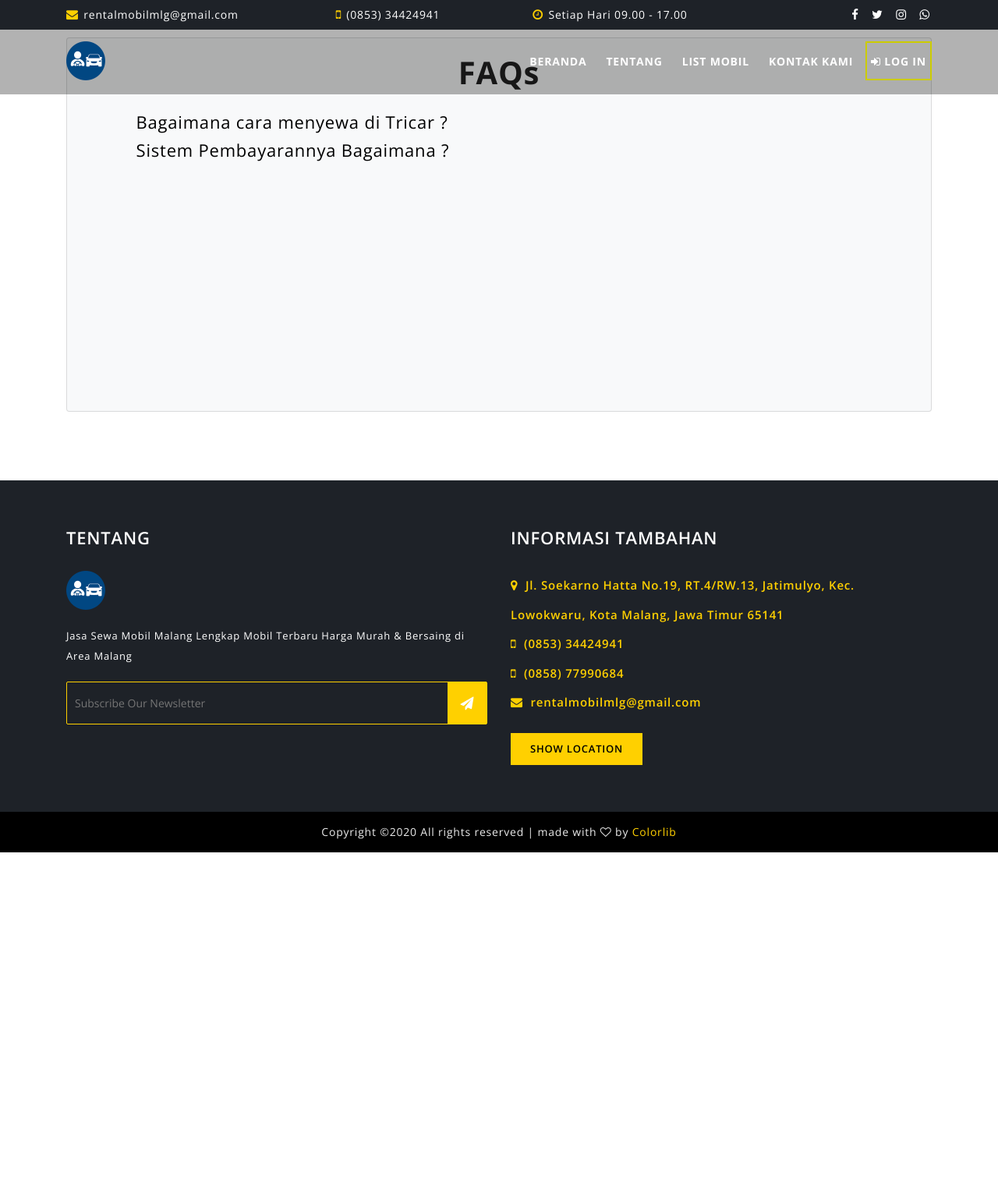
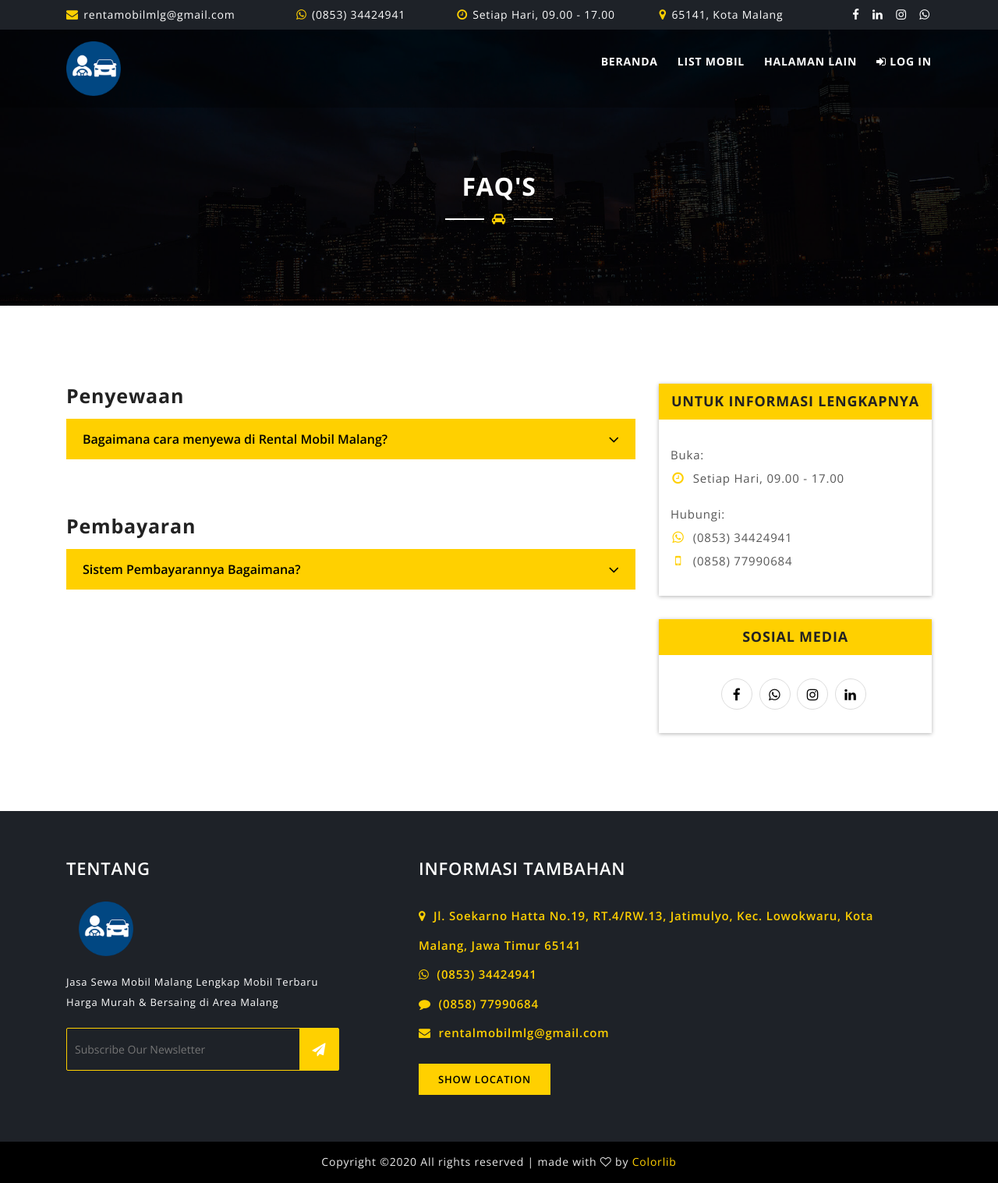
Before and after one commit to rezarinaldi/rentbil, a CodeIgniter app: page /rentbil/customer/rental/faqs in a window 1280 px wide. Shown: the whole page at 78% size. Before the commit the page ends 1093 px from the top, so only its background shows below. Run offline with CodeIgniter, Linux system fonts and the light colour scheme; some libraries are stand-ins or nearby versions.

Commit message:
update tampilan customer, add fitur kirim pesan

```diff
--- a/application/controllers/admin/Dashboard.php
+++ b/application/controllers/admin/Dashboard.php
@@ -14,7 +14,7 @@ class Dashboard extends CI_Controller
     public function index()
     {
         $data['title'] = 'Dashboard';
-        $data['pesan'] = $this->pesan_model->get_data('pesan')->result();
+        $data['pesan'] = $this->pesan_model->get_data_user('pesan')->result();
         $data['transaksi'] = $this->transaksi_model->get_data_transaksi()->result();
 
         $this->load->view('template_admin/header', $data);
--- a/application/controllers/admin/Data_Mobil.php
+++ b/application/controllers/admin/Data_Mobil.php
@@ -14,7 +14,6 @@ class Data_Mobil extends CI_Controller
     {
         $data['title'] = 'Data Mobil';
         $data['mobil'] = $this->mobil_model->get_data_type('mobil')->result();
-        $data['type'] = $this->mobil_model->get_data('type')->result();
 
         $this->load->view('template_admin/header', $data);
         $this->load->view('template_admin/sidebar');
--- a/application/controllers/admin/Data_Pesan.php
+++ b/application/controllers/admin/Data_Pesan.php
@@ -15,7 +15,7 @@ class Data_Pesan extends CI_Controller
     public function index()
     {
         $data['title'] = 'Data Pesan';
-        $data['pesan'] = $this->pesan_model->get_data('pesan')->result();
+        $data['pesan'] = $this->pesan_model->get_data_user('pesan')->result();
 
         $this->load->view('template_admin/header', $data);
         $this->load->view('template_admin/sidebar');
--- a/application/controllers/customer/Dashboard.php
+++ b/application/controllers/customer/Dashboard.php
@@ -13,7 +13,6 @@ class Dashboard extends CI_Controller
     {
         $data['title'] = 'Home';
         $data['mobil'] = $this->mobil_model->get_data_type('mobil')->result();
-        $data['type'] = $this->user_model->get_data('type')->result();
 
         $this->load->view('template_customer/header', $data);
         $this->load->view('customer/dashboard', $data);
--- a/application/controllers/customer/Rental.php
+++ b/application/controllers/customer/Rental.php
@@ -4,10 +4,18 @@ defined('BASEPATH') or exit('No direct script access allowed');
 
 class Rental extends CI_Controller
 {
+    public function __construct()
+    {
+        parent::__construct();
+        $this->load->model('user_model');
+        $this->load->model('transaksi_model');
+        $this->load->model('rental_model');
+        $this->load->model('pesan_model');
+    }
+
     public function tambah_rental($id)
     {
         check_not_login();
-        $this->load->model('user_model');
 
         $data['title'] = 'Tambah Rental';
         $data['detail'] = $this->user_model->ambil_id_mobil($id);
@@ -20,7 +28,6 @@ class Rental extends CI_Controller
     public function tambah_rental_ready($id)
     {
         check_not_login();
-        $this->load->model('user_model');
 
         $data['detail'] = $this->user_model->ambil_id_mobil($id);
 
@@ -32,8 +39,8 @@ class Rental extends CI_Controller
     public function tambah_rental_ready_simpan()
     {
         check_not_login();
+
         $id_mobil = $this->input->post('id_mobil');
-        $this->load->model('user_model');
         $mobil = $this->user_model->ambil_id_mobil($id_mobil);
         $tgl_sewa = $this->input->post('tgl_sewa');
         $tgl_kembali = $this->input->post('tgl_kembali');
@@ -53,8 +60,6 @@ class Rental extends CI_Controller
     public function tambah_rental_simpan()
     {
         check_not_login();
-        $this->load->model('transaksi_model');
-        $this->load->model('rental_model');
 
         $id_user = $this->input->post('id_user');
         $id_mobil = $this->input->post('id_mobil');
@@ -109,7 +114,6 @@ class Rental extends CI_Controller
     public function riwayat_sewa()
     {
         check_not_login();
-        $this->load->model('rental_model');
 
         $data['title'] = 'Riwayat Sewa';
 
@@ -123,6 +127,7 @@ class Rental extends CI_Controller
     public function konfirmasi_pembayaran($id)
     {
         check_not_login();
+
         $data['id_transaksi'] = $id;
         $data['title'] = 'Konfirmasi Pembayaran';
 
@@ -134,7 +139,6 @@ class Rental extends CI_Controller
     public function konfirmasi_pembayaran_simpan()
     {
         check_not_login();
-        $this->load->model('transaksi_model');
 
         $id_transaksi = $this->input->post('id_transaksi');
 
@@ -186,4 +190,32 @@ class Rental extends CI_Controller
         $this->load->view('customer/faqs');
         $this->load->view('template_customer/footer');
     }
+
+    public function kotak_pesan()
+    {
+        check_not_login();
+
+        $data['title'] = 'Kotak Pesan';
+        $data['user'] = $this->user_model->get_data('user')->result();
+
+        $this->load->view('template_customer/header', $data);
+        $this->load->view('customer/kotak_pesan');
+        $this->load->view('template_customer/footer');
+    }
+
+    public function kirim_pesan()
+    {
+        check_not_login();
+
+        $this->pesan_model->insert_data('pesan');
+
+        $this->session->set_flashdata('pesan', '
+                <div class="alert alert-success alert-dismissible fade show" role="alert">
+                Pesan Berhasil Dikirim
+                <button type="button" class="close" data-dismiss="alert" aria-label="Close">
+                <span aria-hidden="true">&times;</span>
+                </button>
+                </div>');
+        redirect('customer/rental/kotak_pesan');
+    }
 }
--- a/application/models/Pesan_model.php
+++ b/application/models/Pesan_model.php
@@ -1,6 +1,6 @@
 <?php
 
-defined('BASEPATH') OR exit('No direct script access allowed');
+defined('BASEPATH') or exit('No direct script access allowed');
 
 class Pesan_model extends CI_Model
 {
@@ -12,15 +12,26 @@ class Pesan_model extends CI_Model
 
     public function get_data_user()
     {
-        $this->db->select('pesan.id_pesan, pesan.nama, pesan.email, pesan.no_telp, pesan.isi_pesan, pesan.tgl_posting, pesan.status, user.nama, user.email');
+        $this->db->select('pesan.id_pesan, pesan.id_user, pesan.isi_pesan, pesan.tgl_posting, pesan.status, user.nama, user.email, user.no_telp');
         $this->db->from('pesan');
         $this->db->join('user', 'user.id_user = pesan.id_user');
         $query = $this->db->get();
         return $query;
     }
 
-    public function insert_data($data, $table)
+    public function insert_data($table)
     {
+        $id_pesan = $this->input->post('id_pesan');
+        $isi_pesan = $this->input->post('isi_pesan');
+        $status = 0;
+
+        $data = array(
+            'id_pesan' => $id_pesan,
+            'id_user' => $this->session->userdata('id_user'),
+            'isi_pesan' => $isi_pesan,
+            'status' => $status
+        );
+
         $this->db->insert($table, $data);
     }
 
--- a/application/views/customer/faqs.php
+++ b/application/views/customer/faqs.php
@@ -1,34 +1,119 @@
-<div class="container mt-5 mb-5" style="min-height: 65vh">
-	<div class="card bg-light" style="min-height: 60vh">
-
-		<div class="card-body">
-			<h1 class="text-center font-weight-bold">FAQs</h1>
-			<br>
-			<p class="ml-5">
-				<a data-toggle="collapse" href="#collapseExample" role="button" aria-expanded="false"
-					aria-controls="collapseExample" style="text-decoration: none; color: black; font-size: 22px">
-					<i class="fas fa-plus"></i> Bagaimana cara menyewa di Tricar ?
-				</a>
-			</p>
-			<div class="collapse ml-5" id="collapseExample">
-				<div class="card card-body">
-					Pertama anda harus login terlebih dahulu sebagai customer.
-				</div>
-            </div>
-
-			<p class="ml-5">
-				<a data-toggle="collapse" href="#collapseExample1" role="button" aria-expanded="false"
-					aria-controls="collapseExample1" style="text-decoration: none; color: black; font-size: 22px">
-					<i class="fas fa-plus"></i> Sistem Pembayarannya Bagaimana ?
-				</a>
-			</p>
-			<div class="collapse ml-5" id="collapseExample1">
-				<div class="card card-body">
-                    Pemesanan yang sudah masuk akan diproses setelah melampirkan bukti pembayaran yang valid.
-                    Pembayaran bisa melalui transfer BNI a/n WILDAN DAWAM BASH
+<!--== Page Title Area Start ==-->
+<section id="page-title-area" class="section-padding overlay">
+	<div class="container">
+		<div class="row">
+			<!-- Page Title Start -->
+			<div class="col-lg-12">
+				<div class="section-title  text-center">
+					<h2>FAQ's</h2>
+					<span class="title-line"><i class="fa fa-car"></i></span>
 				</div>
 			</div>
+			<!-- Page Title End -->
 		</div>
+	</div>
+</section>
+<!--== Page Title Area End ==-->
 
+<!--== FAQ Area Start ==-->
+<section id="faq-page-area" class="section-padding">
+	<div class="container">
+		<div class="row">
+			<!-- FAQ Content Start -->
+			<div class="col-lg-8">
+				<div class="faq-details-content">
+					<!-- Single FAQ Subject  Start -->
+					<div class="single-faq-sub">
+						<h3>Penyewaan</h3>
+						<div class="single-faq-sub-content">
+							<div id="accordion">
+								<!-- Single FAQ Start -->
+								<div class="card">
+									<div class="card-header" id="headingTwo">
+										<h5 class="mb-0"><button class="btn btn-link collapsed" data-toggle="collapse" data-target="#collapseTwo" aria-expanded="false" aria-controls="collapseTwo">
+												<span>Bagaimana cara menyewa di Rental Mobil Malang?</span>
+												<i class="fa fa-angle-down"></i>
+												<i class="fa fa-angle-up"></i>
+											</button></h5>
+									</div>
+									<div id="collapseTwo" class="collapse" aria-labelledby="headingTwo" data-parent="#accordion">
+										<div class="card-body">
+											Pertama anda harus login terlebih dahulu sebagai customer sebelum melakukan penyewaan.
+										</div>
+									</div>
+								</div>
+								<!-- Single FAQ Start -->
+							</div>
+						</div>
+					</div>
+					<!-- Single FAQ Subject End -->
+
+					<!-- Single FAQ Subject  Start -->
+					<div class="single-faq-sub">
+						<h3>Pembayaran</h3>
+						<div class="single-faq-sub-content">
+							<div id="accordion_2">
+								<!-- Single FAQ Start -->
+								<div class="card">
+									<div class="card-header" id="heading4">
+										<h5 class="mb-0"><button class="btn btn-link collapsed" data-toggle="collapse" data-target="#collapse4" aria-expanded="false" aria-controls="collapse4">
+												<span>Sistem Pembayarannya Bagaimana?</span>
+												<i class="fa fa-angle-down"></i>
+												<i class="fa fa-angle-up"></i>
+											</button></h5>
+									</div>
+
+									<div id="collapse4" class="collapse" aria-labelledby="heading4" data-parent="#accordion_2">
+										<div class="card-body">
+											Pemesanan yang sudah masuk akan diproses setelah melampirkan bukti pembayaran yang valid.
+											Pembayaran bisa melalui transfer BNI a/n REZA RINALDI
+										</div>
+									</div>
+								</div>
+								<!-- Single FAQ End -->
+							</div>
+						</div>
+					</div>
+					<!-- Single FAQ Subject End -->
+				</div>
+			</div>
+			<!-- FAQ Content End -->
+
+			<!-- Sidebar Area Start -->
+			<div class="col-lg-4">
+				<div class="sidebar-content-wrap m-t-50">
+					<!-- Single Sidebar Start -->
+					<div class="single-sidebar">
+						<h3>Untuk Informasi Lengkapnya</h3>
+
+						<div class="sidebar-body">
+							<p>Buka:</p>
+							<p class="mb-3"><i class="fa fa-clock-o"></i> Setiap Hari, 09.00 - 17.00</p>
+							<p>Hubungi:</p>
+							<p><i class="fa fa-whatsapp"></i> (0853) 34424941</p>
+							<p><i class="fa fa-mobile"></i> (0858) 77990684</p>
+						</div>
+					</div>
+					<!-- Single Sidebar End -->
+
+					<!-- Single Sidebar Start -->
+					<div class="single-sidebar">
+						<h3>Sosial Media</h3>
+
+						<div class="sidebar-body">
+							<div class="social-icons text-center">
+								<a href="#" target="_blank"><i class="fa fa-facebook"></i></a>
+								<a href="#" target="_blank"><i class="fa fa-whatsapp"></i></a>
+								<a href="#" target="_blank"><i class="fa fa-instagram"></i></a>
+								<a href="#" target="_blank"><i class="fa fa-linkedin"></i></a>
+							</div>
+						</div>
+					</div>
+					<!-- Single Sidebar End -->
+				</div>
+			</div>
+			<!-- Sidebar Area End -->
+		</div>
 	</div>
-</div>
+</section>
+<!--== FAQ Area End ==-->
--- a/application/views/template_customer/footer.php
+++ b/application/views/template_customer/footer.php
@@ -1,3 +1,4 @@
+
 <!--== Footer Area Start ==-->
 <section id="footer-area">
   <!-- Footer Widget Start -->
@@ -5,15 +6,15 @@
     <div class="container">
       <div class="row">
         <!-- Single Footer Widget Start -->
-        <div class="col-lg-6 col-md-6">
+        <div class="col-lg-4 col-md-6 mr-4">
           <div class="single-footer-widget">
             <h2>TENTANG</h2>
             <div class="widget-body">
-              <img src="<?= base_url('assets/assets_stisla') ?>/assets/img/logo.png" width="50" alt="JSOFT">
+              <img src="<?= base_url('assets/assets_stisla') ?>/assets/img/logo.png" width="70" class="ml-3" alt="JSOFT">
               <p>Jasa Sewa Mobil Malang Lengkap Mobil Terbaru Harga Murah & Bersaing di Area Malang</p>
 
               <div class="newsletter-area">
-                <form action="index.html">
+                <form action="#">
                   <input type="email" placeholder="Subscribe Our Newsletter">
                   <button type="submit" class="newsletter-btn"><i class="fa fa-send"></i></button>
                 </form>
@@ -25,14 +26,14 @@
         <!-- Single Footer Widget End -->
 
         <!-- Single Footer Widget Start -->
-        <div class="col-lg-6 col-md-6">
+        <div class="col-lg-7 col-md-6 ml-5">
           <div class="single-footer-widget">
             <h2>INFORMASI TAMBAHAN</h2>
             <div class="widget-body">
               <ul class="get-touch">
                 <li><i class="fa fa-map-marker"></i> Jl. Soekarno Hatta No.19, RT.4/RW.13, Jatimulyo, Kec. Lowokwaru, Kota Malang, Jawa Timur 65141</li>
-                <li><i class="fa fa-mobile"></i> (0853) 34424941</li>
-                <li><i class="fa fa-mobile"></i> (0858) 77990684</li>
+                <li><i class="fa fa-whatsapp"></i> (0853) 34424941</li>
+                <li><i class="fa fa-comment"></i> (0858) 77990684</li>
                 <li><i class="fa fa-envelope"></i> rentalmobilmlg@gmail.com</li>
               </ul>
               <a href="https://goo.gl/maps/5Djz8ix68NAgBPJS9" class="map-show" target="_blank">Show Location</a>
--- a/application/views/template_customer/header.php
+++ b/application/views/template_customer/header.php
@@ -52,7 +52,6 @@
         <div id="header-top" class="d-none d-xl-block">
             <div class="container">
                 <div class="row">
-                    <?php if (isset($_SESSION['level']) == 2) { ?>
                     <!--== Single HeaderTop Start ==-->
                     <div class="col-lg-3 text-left">
                         <i class="fa fa-envelope"></i> rentamobilmlg@gmail.com
@@ -61,19 +60,19 @@
 
                     <!--== Single HeaderTop Start ==-->
                     <div class="col-lg-2 text-center">
-                            <i class="fa fa-mobile"></i> (0853) 34424941
+                        <i class="fa fa-whatsapp"></i> (0853) 34424941
                     </div>
                     <!--== Single HeaderTop End ==-->
 
                     <!--== Single HeaderTop Start ==-->
                     <div class="col-lg-3 text-center">
-                            <i class="fa fa-clock-o"></i> Setiap Hari 09.00 - 17.00
+                        <i class="fa fa-clock-o"></i> Setiap Hari, 09.00 - 17.00
                     </div>
                     <!--== Single HeaderTop End ==-->
 
                     <!--== Single HeaderTop Start ==-->
                     <div class="col-lg-2 text-center">
-                            <i class="fa fa-user"></i> Ahlan, <?= $_SESSION['nama'] ?>
+                        <i class="fa fa-map-marker"></i> 65141, Kota Malang
                     </div>
                     <!--== Single HeaderTop End ==-->
 
@@ -81,42 +80,11 @@
                     <div class="col-lg-2 text-right">
                         <div class="header-social-icons">
                             <a href="#"><i class="fa fa-facebook"></i></a>
-                                <a href="#"><i class="fa fa-twitter"></i></a>
+                            <a href="#"><i class="fa fa-linkedin"></i></a>
                             <a href="#"><i class="fa fa-instagram"></i></a>
                             <a href="#"><i class="fa fa-whatsapp"></i></a>
                         </div>
                     </div>
-                        <!--== Social Icons End ==-->
-                    <?php } else { ?>
-                        <!--== Single HeaderTop Start ==-->
-                        <div class="col-lg-3 text-left">
-                            <i class="fa fa-envelope"></i> rentalmobilmlg@gmail.com
-                        </div>
-                        <!--== Single HeaderTop End ==-->
-
-                        <!--== Single HeaderTop Start ==-->
-                        <div class="col-lg-3 text-center">
-                            <i class="fa fa-mobile"></i> (0853) 34424941
-                        </div>
-                        <!--== Single HeaderTop End ==-->
-
-                        <!--== Single HeaderTop Start ==-->
-                        <div class="col-lg-3 text-center">
-                            <i class="fa fa-clock-o"></i> Setiap Hari 09.00 - 17.00
-                        </div>
-                        <!--== Single HeaderTop End ==-->
-
-                        <!--== Social Icons Start ==-->
-                        <div class="col-lg-3 text-right">
-                            <div class="header-social-icons">
-                                <a href="#"><i class="fa fa-facebook"></i></a>
-                                <a href="#"><i class="fa fa-twitter"></i></a>
-                                <a href="#"><i class="fa fa-instagram"></i></a>
-                                <a href="#"><i class="fa fa-whatsapp"></i></a>
-                            </div>
-                        </div>
-                        <!--== Social Icons End ==-->
-                    <?php } ?>
                 </div>
             </div>
         </div>
@@ -129,7 +97,7 @@
                     <!--== Logo Start ==-->
                     <div class="col-lg-4">
                         <a href="<?= base_url() ?>" class="logo">
-                            <img src="<?= base_url('assets/assets_stisla') ?>/assets/img/logo.png" width="50" alt="JSOFT">
+                            <img src="<?= base_url('assets/assets_stisla') ?>/assets/img/logo.png" width="70" alt="JSOFT">
                         </a>
                     </div>
                     <!--== Logo End ==-->
@@ -138,12 +106,27 @@
                     <div class="col-lg-8 d-none d-xl-block">
                         <nav class="mainmenu alignright">
                             <ul>
-                                <li><a href="<?= base_url() ?>">BERANDA</a>
+                                <li><a href="<?= base_url('customer/dashboard') ?>">BERANDA</a></li>
+                                <li><a href="<?= base_url('customer/rental/list_mobil') ?>">LIST MOBIL</a></li>
+                                <li><a href="#">HALAMAN LAIN</a>
+                                    <ul>
+                                        <li><a href="<?= base_url('customer/rental/kotak_pesan') ?>">KOTAK PESAN</a></li>
+                                        <li><a href="<?= base_url('customer/rental/faqs') ?>">FAQ</a></li>
+                                        <li><a href="<?= base_url('customer/rental/tentang_kami') ?>">TENTANG KAMI</a></li>
+                                    </ul>
                                 </li>
-                                <li><a href="<?= base_url('customer/rental/tentang') ?>">TENTANG</a></li>
-                                <li><a href="<?= base_url('customer/rental/list_mobil') ?>">LIST MOBIL</a></li>
-                                <li><a href="<?= base_url('customer/rental/kontak_kami') ?>">KONTAK KAMI</a></li>
                                 <?php if (isset($_SESSION['level']) == 2) { ?>
+                                    <li><a href="#"><i class="fa fa-user"></i> AHLAN | <?= $_SESSION['nama']; ?></a>
+                                        <ul>
+                                            <li><a href="<?= base_url('customer/rental/riwayat_sewa') ?>">RIWAYAT SEWA</a></li>
+                                            <li><a href="<?= base_url('auth/ganti_password') ?>"><i class="fa fa-unlock"></i> GANTI PASSWORD</a></li>
+                                            <li><a href="<?= base_url('auth/logout') ?>"><i class="fa fa-sign-out"></i> LOG OUT</a></li>
+                                        </ul>
+                                    </li>
+                                <?php } else { ?>
+                                    <li><a href="<?= base_url('auth/login') ?>"><i class="fa fa-sign-in"></i> LOG IN</a></li>
+                                <?php } ?>
+                                <!-- <?php if (isset($_SESSION['level']) == 2) { ?>
                                     <li><a href="<?= base_url('customer/rental/riwayat_sewa') ?>">RIWAYAT SEWA</a></li>
                                     <li class="ml-3 auth" style="border: 2px solid #cccc00;"><a style="margin: 5px; margin-top: -2px; margin-bottom: -5px; color: white" href="<?= base_url('auth/logout') ?>"><i class="fa fa-sign-out"></i> Log Out</a></li>
                                 <?php } else { ?>
@@ -153,7 +136,7 @@
                                     .auth:hover {
                                         background: #cccc00;
                                     }
-                                </style>
+                                </style> -->
                             </ul>
                         </nav>
                     </div>
--- a/assets/assets_shop/css/style.css
+++ b/assets/assets_shop/css/style.css
@@ -1541,7 +1541,7 @@ body.loader-active {
 html,
 body,
 #slideslow-bg,
-#slideslow-bg div {
+#slideslow-bg div  {
 	height: 100%;
 }
 
```
Also changed, not shown: application/views/customer/dashboard.php (+4 -3 lines), application/views/customer/kotak_pesan.php (added, +60 -0 lines), application/views/customer/tentang_kami.php (+32 -20 lines), application/views/errors/html/error_404.php (+4 -4 lines), application/views/customer/list_mobil.php (added). Lines whose indentation alone changed are shown as unchanged.
